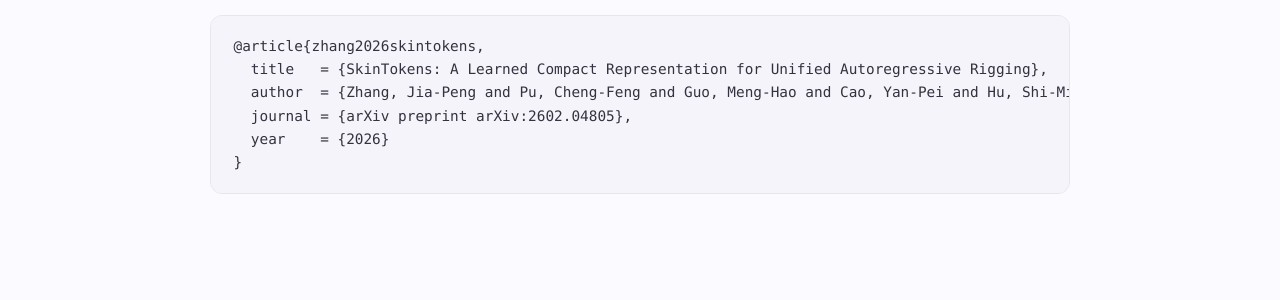
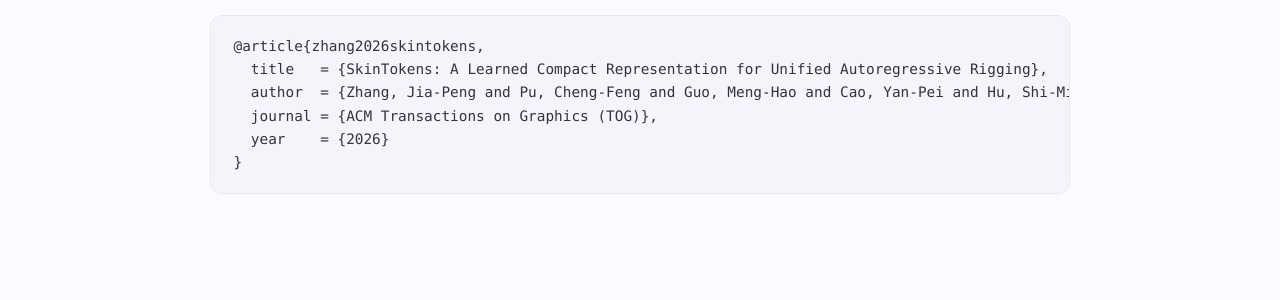
Before and after one commit to zjp-shadow/zjp-shadow.github.io, a Jekyll site: the page built from _publications/SkinTokens.md, in a window 1280 px wide and 900 px high, scrolled down 1118 px. Shown: the part 447-747 px from the top of the window. Built offline with Jekyll 4.4.1, drawn with Linux system fonts in a browser that asks for light colours; some of the changed text lies outside the part shown.

Commit message:
Mark SkinTokens as accepted to ACM TOG
Update the venue on the publication card, publication page, BibTeX,
project page and both CVs (regenerated PDFs), and add a news entry.

Co-Authored-By: Claude Opus 5.5 <noreply@anthropic.com>

```diff
--- a/_data/cv/en.yml
+++ b/_data/cv/en.yml
@@ -38,7 +38,7 @@ sections:
     pubs:
       - title: "SkinTokens: A Learned Compact Representation for Unified Autoregressive Rigging"
         authors: "Jia-Peng Zhang, Cheng-Feng Pu, Meng-Hao Guo, Yan-Pei Cao, Shi-Min Hu"
-        venue: "*ACM Transactions on Graphics (TOG)*, 2026, ***Accepted with Minor Revisions***"
+        venue: "*ACM Transactions on Graphics (TOG)*, 2026"
         url: "https://zjp-shadow.github.io/works/SkinTokens/"
         desc: "Introduced *SkinTokens*, a learned discrete representation for skinning weights. By framing skinning as a sequence prediction task, the unified *TokenRig* framework jointly models skeletons and skin deformations, achieving substantial improvements in rigorous out-of-distribution geometry evaluations."
       - title: "One Model to Rig Them All: Diverse Skeleton Rigging with UniRig"
--- a/_data/cv/zh.yml
+++ b/_data/cv/zh.yml
@@ -37,7 +37,7 @@ sections:
     pubs:
       - title: "SkinTokens: A Learned Compact Representation for Unified Autoregressive Rigging"
         authors: "Jia-Peng Zhang, Cheng-Feng Pu, Meng-Hao Guo, Yan-Pei Cao, Shi-Min Hu"
-        venue: "*ACM Transactions on Graphics (TOG)*, 2026，**小修后接收**"
+        venue: "*ACM Transactions on Graphics (TOG)*, 2026"
         url: "https://zjp-shadow.github.io/works/SkinTokens/"
         desc: "提出 *SkinTokens*，一种可学习的蒙皮权重离散紧凑表示。将蒙皮建模为序列预测任务，统一的 *TokenRig* 框架联合生成骨骼与蒙皮，在严格的分布外几何评测上取得显著提升。"
       - title: "One Model to Rig Them All: Diverse Skeleton Rigging with UniRig"
--- a/_data/news.yml
+++ b/_data/news.yml
@@ -1,4 +1,6 @@
 # Homepage news, newest first. `text` is Markdown.
+- date: "2026.10"
+  text: "[SkinTokens](/works/SkinTokens/) is accepted to **ACM Transactions on Graphics (TOG)**."
 - date: "2026.09"
   text: "Our paper on transferring the intelligence of VLMs to robotic control is released on [arXiv](https://arxiv.org/abs/2609.22966). Check the [project page](https://robodawn.top/)."
 - date: "2026.03"
--- a/_data/publications.yml
+++ b/_data/publications.yml
@@ -22,8 +22,8 @@
   page: /publications/skintokens
   teaser: /images/publication/skintokens.webp
   authors: "Jia-Peng Zhang, Cheng-Feng Pu, Meng-Hao Guo, Yan-Pei Cao, Shi-Min Hu"
-  venue: "arXiv preprint, 2026"
-  badge: "arXiv 2026"
+  venue: "ACM Transactions on Graphics (TOG), 2026"
+  badge: "TOG 2026"
   image: /images/publication/skintokens-thumb.webp
   summary: "A discrete, compact representation of skinning weights that turns rigging into token prediction, unifying skeleton and skinning generation in one autoregressive model."
   links:
--- a/_publications/SkinTokens.md
+++ b/_publications/SkinTokens.md
@@ -4,13 +4,13 @@ collection: publications
 pub_key: skintokens
 permalink: /publications/skintokens
 date: 2026-02-04
-venue: 'arXiv preprint'
+venue: 'ACM Transactions on Graphics (TOG)'
 paperurl: 'https://arxiv.org/pdf/2602.04805'
 bibtex: |
   @article{zhang2026skintokens,
     title   = {SkinTokens: A Learned Compact Representation for Unified Autoregressive Rigging},
     author  = {Zhang, Jia-Peng and Pu, Cheng-Feng and Guo, Meng-Hao and Cao, Yan-Pei and Hu, Shi-Min},
-    journal = {arXiv preprint arXiv:2602.04805},
+    journal = {ACM Transactions on Graphics (TOG)},
     year    = {2026}
   }
 ---
--- a/works/SkinTokens/index.html
+++ b/works/SkinTokens/index.html
@@ -162,6 +162,10 @@
                 <p><span class="title-text">SkinTokens</span>: A Learned Compact Representation<br> for Unified Autoregressive Rigging</p>
             </h1>
             </span>
+
+            <div style="font-size: 23px; font-weight: bold;">
+          ACM Transactions on Graphics (TOG) 2026
+          </div>
 
             <div class="is-size-5 publication-authors">
               <span class="author-block">
```
Also changed, not shown: 2 other files.
